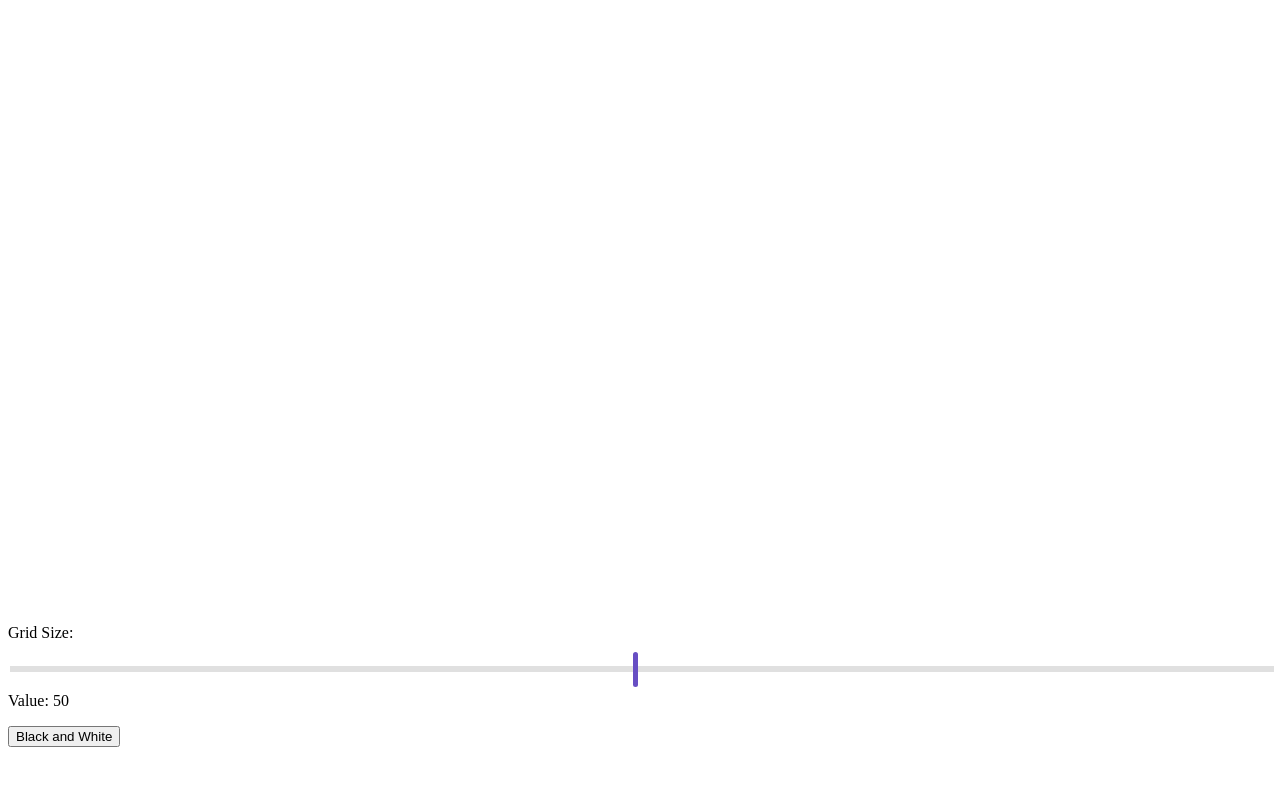
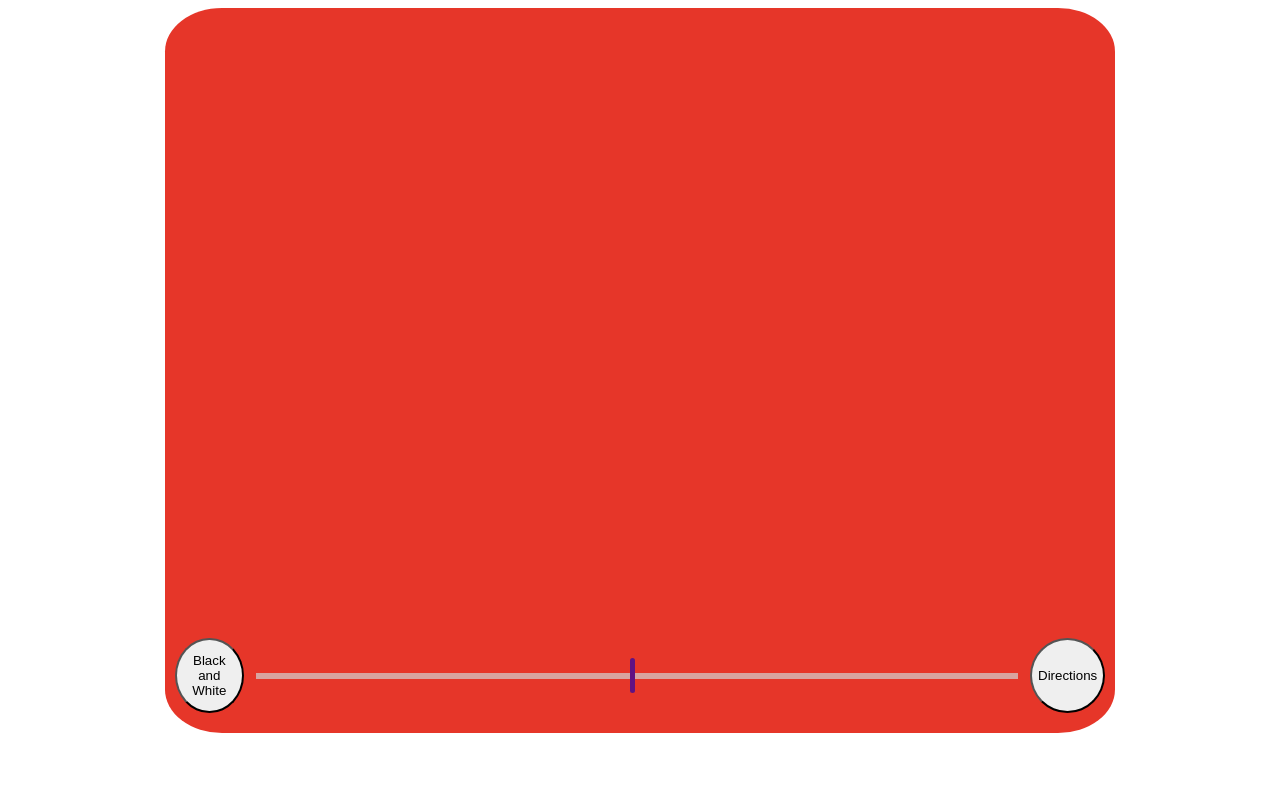
Before and after one commit to phodye/odin-etch-a-sketch, a plain HTML site: page index.html in a window 1280 px wide. Drawn offline with Linux system fonts and the light colour scheme.

Commit message:
Added instructions button and etchasketch holder

```diff
--- a/index.html
+++ b/index.html
@@ -7,16 +7,15 @@
   <link rel="stylesheet" href="style.css">
 </head>
 <body>
-  <section>
+  <section id="etchBox">
 
     <div id="container"></div>
 
-    <div class="slidecontainer">
+    <div class="slideContainer" id="slideRow">
 
-        <p>Grid Size:</p>
         <input type="range" min="1" max="100" value="50" class="slider" id="myRange">
-        <p>Value: <span id="demo"></span></p>
-      </div>
+
+    </div>
 
     <div id="lowerContainer"></div>
 
--- a/script.js
+++ b/script.js
@@ -1,11 +1,25 @@
+//etch box contianer
+const etchBox = document.querySelector('#etchBox');
+etchBox.style.width = "950px";
+etchBox.style.height = "725px";
+etchBox.style.borderRadius = "6%";
+etchBox.style.margin = "auto";
+etchBox.style.backgroundColor = "#e63629";
+
 //create grid- container
 const container = document.querySelector('#container');
 container.style.display = "flex";
 container.style.flexWrap = "wrap";
 container.style.width = "600px";
 container.style.height = "600px";
+container.style.margin = "auto";
+container.style.padding = "10px";
 
-const lowerContiner = document.querySelector('#lowerContainer');
+const slideContainer = document.querySelector('#slideRow');
+slideContainer.style.display = "flex";
+slideContainer.style.alignItems = "center";
+
+const slideElement = document.querySelector('#myRange');
 
 //create grid- build function
 function buildGrid(input) {
@@ -37,26 +51,39 @@ for (x = 0; x < numberofDivs; x++) {
 //slider for grid size
 let slider = document.getElementById("myRange");
 let output = document.getElementById("demo");
-output.innerHTML = slider.value;
 
 //Updates the output value and invokes buildGrid when slider is updated
 slider.oninput = function() {
-    output.innerHTML = this.value;
     buildGrid(this.value);
   }
 
-//color/bw button
+//color or bw button
 let colorChooser = document.createElement('button');
+colorChooser.style.height = "75px";
+colorChooser.style.width = "75px";
+colorChooser.style.borderRadius = "50%";
 colorChooser.textContent = "Black and White";
+colorChooser.style.margin = "10px";
 colorChooser.addEventListener('click', () => {
     if (colorChooser.textContent === "Black and White") {
         colorChooser.textContent = "Color Mix";
     } else if (colorChooser.textContent === "Color Mix") {
         colorChooser.textContent = "Black and White";
     }
-    console.log(colorChooser.textContent)
 })
-lowerContainer.appendChild(colorChooser);
+slideContainer.insertBefore(colorChooser, slideElement);
+
+//instructions button
+let instructions = document.createElement('button');
+instructions.style.height = "75px";
+instructions.style.width = "75px";
+instructions.style.borderRadius = "50%";
+instructions.style.margin = "10px";
+instructions.textContent = "Directions";
+instructions.addEventListener('click', () => {
+    alert("Use the slider to create or reset the grid \nToggle between color and monochrome with the left button")
+})
+slideContainer.appendChild(instructions);
 
 //random color generator
 function getRandomColor() {
--- a/style.css
+++ b/style.css
@@ -4,7 +4,7 @@
 
   .slider {
     -webkit-appearance: none;
-    width: 100%;
+    width: 90%;
     height: 6px;
     background: #d3d3d3;
     outline: none;
```
